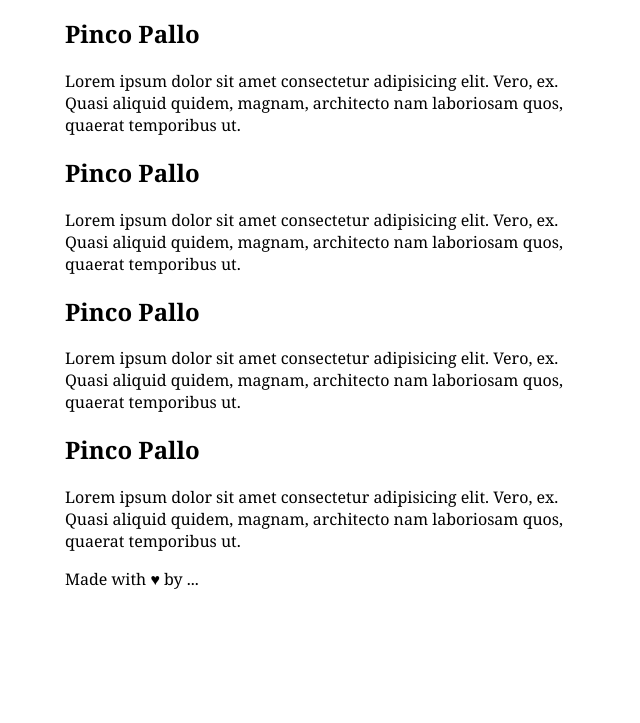
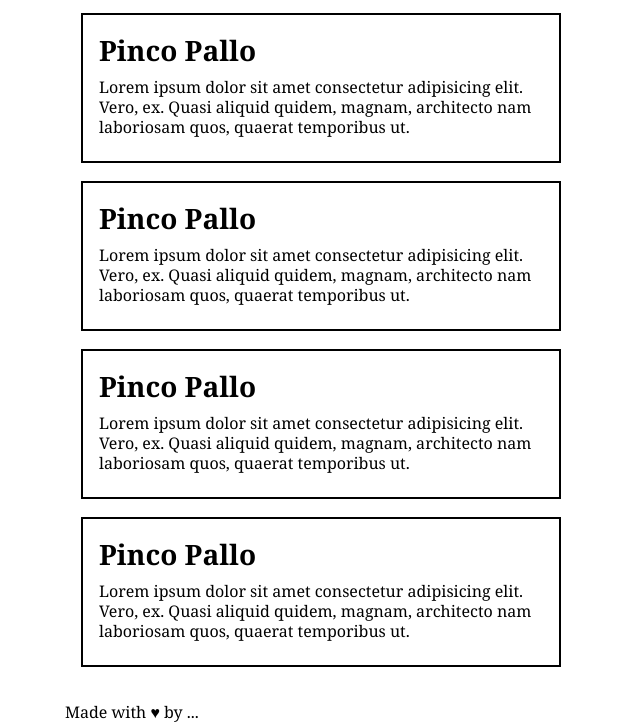
Before and after one commit to alessiaasmeraglia/htmlcss-wireframe, a plain HTML site: page index.html in a window 1280 px wide. Shown: the part 89-812 px from the top of the page, without its empty margins (319-959 px from the left). Drawn offline with Linux system fonts and the light colour scheme.

Commit message:
aggiunto css card

```diff
--- a/style/index.css
+++ b/style/index.css
@@ -27,19 +27,30 @@ body {
 
 /* Contenuto */
 .container {
+    padding: 16px;
 
 }
 
 /* Card */
 .card {
+    border: 2px solid #000;
+    padding: 16px;
+    margin-bottom: 18px;
+    min-height: 150px;
 
 }
 
 .card h2 {
+    margin: 0 0 8px 0;
+    font-size: 28px;
+    font-weight: 700;
 
 }
 
 .card p {
+    margin: 0;
+    line-height: 1.25;
+    font-size: 16px;
 
 }
 
```
